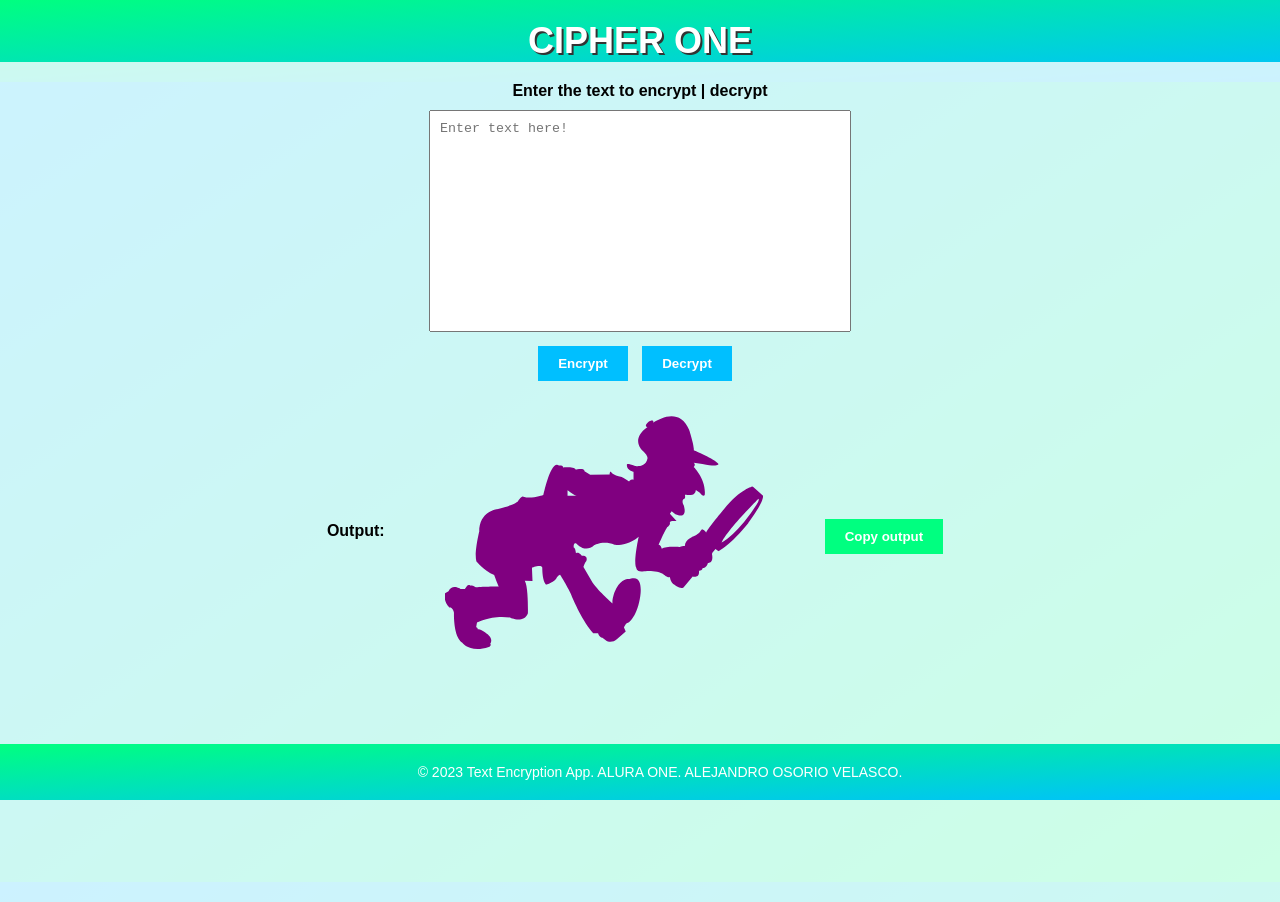
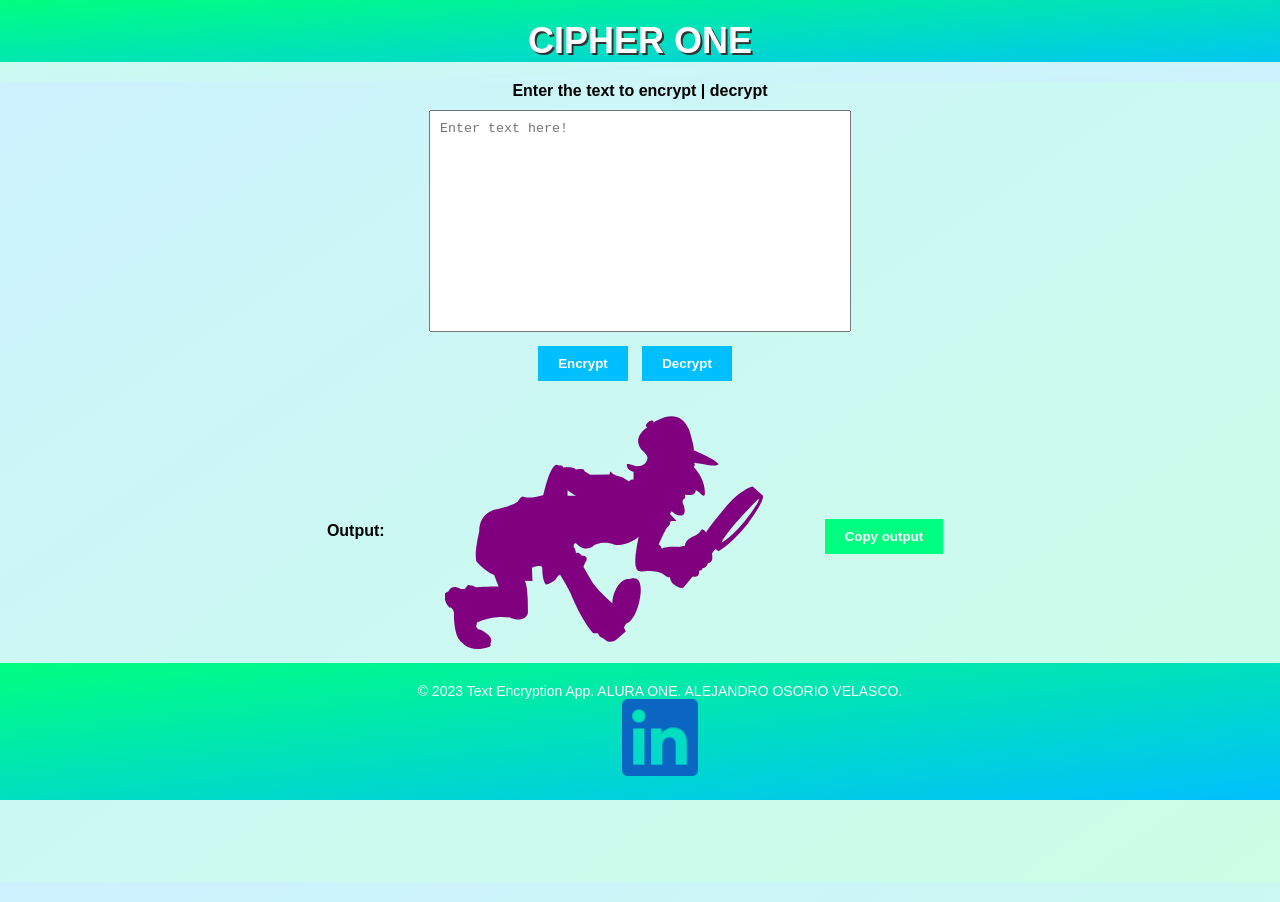
Before and after one commit to Magiskandev/cipher-one, a plain HTML site: page index.html in a window 1280 px wide. Drawn offline with Linux system fonts and the light colour scheme.

Commit message:
add html minor fixes

```diff
--- a/index.html
+++ b/index.html
@@ -29,7 +29,7 @@
 
     <footer>
         <p>&copy; 2023 Text Encryption App. ALURA ONE. ALEJANDRO OSORIO VELASCO.</p>
-        <!-- <a href=""><img src=".\resources\images\ln-icon.png" alt="linkedin icon" class="ln-icon"></a> -->
+        <a href="https://linkedin.com/in/alejandro-osorio-velasco"><img src=".\resources\images\ln-icon.png" alt="linkedin icon" class="ln-icon"></a>
     </footer>
     <script src=".\resources\scripts\script.js"></script>
 </body>
```
